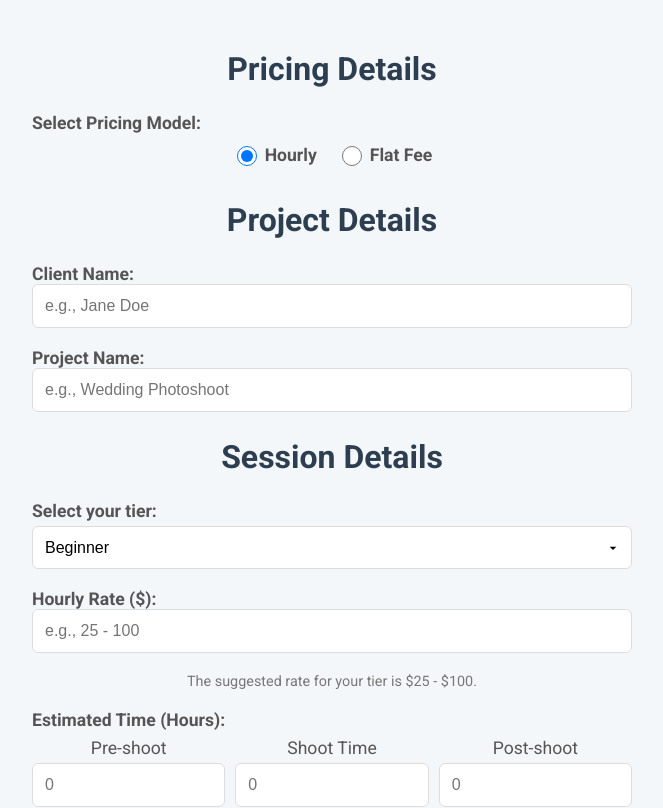
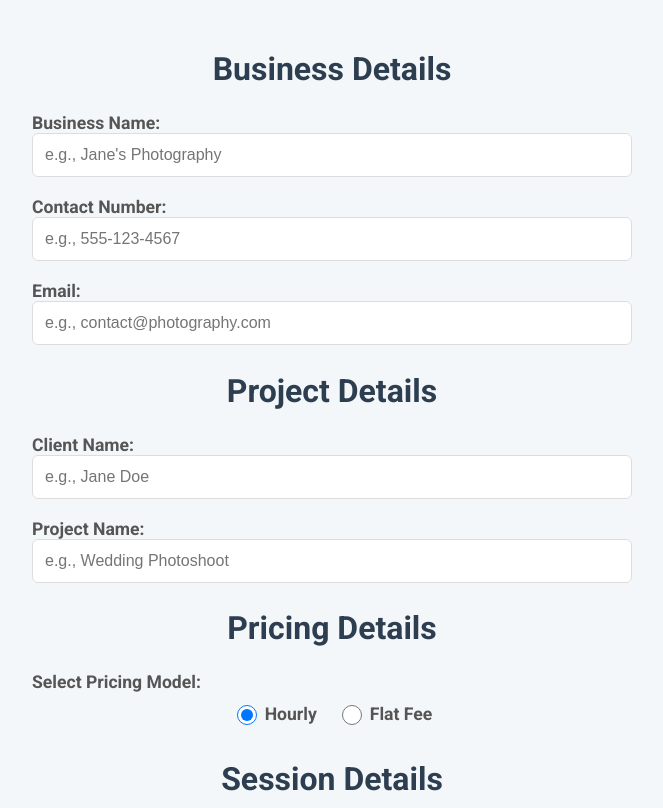
Before and after one commit to Jnnjenga/Photo-Pricer, a React (Create React App) app: page /form in a window 1280 px wide. Shown: the top 808 px of the page, without its empty margins (308-971 px from the left). Built offline with nearby package versions, Linux system fonts and the light colour scheme.

Commit message:
Adds customizable business details to form and invoice

```diff
--- a/src/Form.js
+++ b/src/Form.js
@@ -12,6 +12,9 @@ const Form = () => {
     const [lensCost, setLensCost] = useState(() => localStorage.getItem('lensCost') || '');
     const [droneCost, setDroneCost] = useState(() => localStorage.getItem('droneCost') || '');
     const [serviceTaxRate, setServiceTaxRate] = useState(() => localStorage.getItem('serviceTaxRate') || '');
+    const [businessName, setBusinessName] = useState(() => localStorage.getItem('businessName') || '');
+    const [businessContact, setBusinessContact] = useState(() => localStorage.getItem('businessContact') || '');
+    const [businessEmail, setBusinessEmail] = useState(() => localStorage.getItem('businessEmail') || '');
 
     // Add state for the pricing model and flat fee
     const [pricingModel, setPricingModel] = useState('hourly'); // Default to hourly
@@ -48,7 +51,7 @@ const Form = () => {
         Number(droneCost)
     ) / ESTIMATED_USES;
 
-    // Use a single useEffect hook to save only persistent data to local storage
+    // Use a single useEffect hook to save persistent data to local storage
     useEffect(() => {
         localStorage.setItem('hourlyRate', hourlyRate);
         localStorage.setItem('tier', tier);
@@ -56,7 +59,10 @@ const Form = () => {
         localStorage.setItem('lensCost', lensCost);
         localStorage.setItem('droneCost', droneCost);
         localStorage.setItem('serviceTaxRate', serviceTaxRate);
-    }, [hourlyRate, tier, cameraCost, lensCost, droneCost, serviceTaxRate]);
+        localStorage.setItem('businessName', businessName);
+        localStorage.setItem('businessContact', businessContact);
+        localStorage.setItem('businessEmail', businessEmail);
+    }, [hourlyRate, tier, cameraCost, lensCost, droneCost, serviceTaxRate, businessName, businessContact, businessEmail]);
 
     const handleSubmit = (e) => {
         e.preventDefault();
@@ -71,6 +77,9 @@ const Form = () => {
             flatFee: parseFloat(flatFee) || 0,
             clientName,
             projectName,
+            businessName,
+            businessContact,
+            businessEmail,
         };
         navigate('/summary', { state });
     };
@@ -79,27 +88,42 @@ const Form = () => {
         <div className="main-content">
             <div className="form-container">
                 <form onSubmit={handleSubmit}>
-                    <h2 className="form-title">Pricing Details</h2>
+                    <h2 className="form-title">Business Details</h2>
                     <div className="form-group">
-                        <label>Select Pricing Model:</label>
-                        <div className="radio-group">
-                            <label>
-                                <input
-                                    type="radio"
-                                    value="hourly"
-                                    checked={pricingModel === 'hourly'}
-                                    onChange={() => setPricingModel('hourly')}
-                                /> Hourly
-                            </label>
-                            <label>
-                                <input
-                                    type="radio"
-                                    value="flat-fee"
-                                    checked={pricingModel === 'flat-fee'}
-                                    onChange={() => setPricingModel('flat-fee')}
-                                /> Flat Fee
-                            </label>
-                        </div>
+                        <label>
+                            Business Name:
+                            <input
+                                type="text"
+                                value={businessName}
+                                onChange={(e) => setBusinessName(e.target.value)}
+                                title="Enter your business name."
+                                placeholder="e.g., Jane's Photography"
+                            />
+                        </label>
+                    </div>
+                    <div className="form-group">
+                        <label>
+                            Contact Number:
+                            <input
+                                type="tel"
+                                value={businessContact}
+                                onChange={(e) => setBusinessContact(e.target.value)}
+                                title="Enter your business contact number."
+                                placeholder="e.g., 555-123-4567"
+                            />
+                        </label>
+                    </div>
+                    <div className="form-group">
+                        <label>
+                            Email:
+                            <input
+                                type="email"
+                                value={businessEmail}
+                                onChange={(e) => setBusinessEmail(e.target.value)}
+                                title="Enter your business email address."
+                                placeholder="e.g., contact@photography.com"
+                            />
+                        </label>
                     </div>
 
                     <h2 className="form-title">Project Details</h2>
@@ -126,6 +150,29 @@ const Form = () => {
                                 placeholder="e.g., Wedding Photoshoot"
                             />
                         </label>
+                    </div>
+
+                    <h2 className="form-title">Pricing Details</h2>
+                    <div className="form-group">
+                        <label>Select Pricing Model:</label>
+                        <div className="radio-group">
+                            <label>
+                                <input
+                                    type="radio"
+                                    value="hourly"
+                                    checked={pricingModel === 'hourly'}
+                                    onChange={() => setPricingModel('hourly')}
+                                /> Hourly
+                            </label>
+                            <label>
+                                <input
+                                    type="radio"
+                                    value="flat-fee"
+                                    checked={pricingModel === 'flat-fee'}
+                                    onChange={() => setPricingModel('flat-fee')}
+                                /> Flat Fee
+                            </label>
+                        </div>
                     </div>
 
                     {pricingModel === 'hourly' ? (
@@ -221,6 +268,7 @@ const Form = () => {
                             </p>
                         </div>
                     )}
+
                     <h2 className="form-title">Equipment Costs</h2>
                     <p className="description">
                         Add the total cost of your gear. The per-session cost will be calculated for you based on an estimated {ESTIMATED_USES} uses.
@@ -264,6 +312,7 @@ const Form = () => {
                     <div className="total-equipment-cost">
                         Calculated Equipment Cost Per Session: <strong>${totalEquipmentCost.toFixed(2)}</strong>
                     </div>
+
                     <h2 className="form-title">Other Costs</h2>
                     <div className="form-group">
                         <label>
@@ -280,6 +329,7 @@ const Form = () => {
                             Include costs for travel, props, permits, or other miscellaneous items.
                         </p>
                     </div>
+
                     <h2 className="form-title">Profit & Taxes</h2>
                     <div className="form-group">
                         <label>
@@ -311,6 +361,7 @@ const Form = () => {
                             Enter the service tax rate for your region. This will be applied to the total price before rounding.
                         </p>
                     </div>
+
                     <div className="button-group">
                         <button type="button" onClick={() => navigate('/')} className="back-button">
                             Back
--- a/src/Invoice.css
+++ b/src/Invoice.css
@@ -124,3 +124,19 @@
     padding-top: 10px;
     margin-top: 10px;
 }
+
+.business-details {
+    text-align: right;
+    margin-bottom: 20px;
+}
+
+.business-details h2 {
+    font-size: 1.5em;
+    color: #333;
+    margin: 0;
+}
+
+.business-details p {
+    margin: 0;
+    font-size: 1em;
+}
--- a/src/Invoice.js
+++ b/src/Invoice.js
@@ -2,6 +2,9 @@ import React from 'react';
 import './Invoice.css';
 
 const Invoice = ({
+    businessName,
+    businessContact,
+    businessEmail,
     clientName,
     projectName,
     invoiceNumber,
@@ -29,6 +32,12 @@ const Invoice = ({
 
     return (
         <div className="invoice-container">
+            <div className="business-details">
+                {businessName && <h2>{businessName}</h2>}
+                {businessContact && <p>{businessContact}</p>}
+                {businessEmail && <p>{businessEmail}</p>}
+            </div>
+
             <div className="invoice-header">
                 <div className="invoice-header-left">
                     <h1>Invoice</h1>
--- a/src/Summary.js
+++ b/src/Summary.js
@@ -32,6 +32,9 @@ const Summary = () => {
 
         root.render(
             <Invoice
+                businessName={location.state?.businessName}
+                businessContact={location.state?.businessContact}
+                businessEmail={location.state?.businessEmail}
                 clientName={location.state?.clientName}
                 projectName={location.state?.projectName}
                 invoiceNumber={invoiceNumber}
@@ -58,7 +61,7 @@ const Summary = () => {
                     const imgData = canvas.toDataURL('image/png');
                     const pdf = new jsPDF('p', 'mm', 'a4');
                     const imgProps = pdf.getImageProperties(imgData);
-                    const pdfWidth = pdf.internal.pageSize.getWidth() - 16; // 8mm on each side
+                    const pdfWidth = pdf.internal.pageSize.getWidth() - 16;
                     const pdfHeight = (imgProps.height * pdfWidth) / imgProps.width;
                     pdf.addImage(imgData, 'PNG', 8, 8, pdfWidth, pdfHeight);
                     pdf.save("invoice.pdf");
@@ -81,6 +84,9 @@ const Summary = () => {
         flatFee,
         clientName,
         projectName,
+        businessName,
+        businessContact,
+        businessEmail,
     } = location.state || {};
 
     // Check if data is available based on the selected pricing model
```
